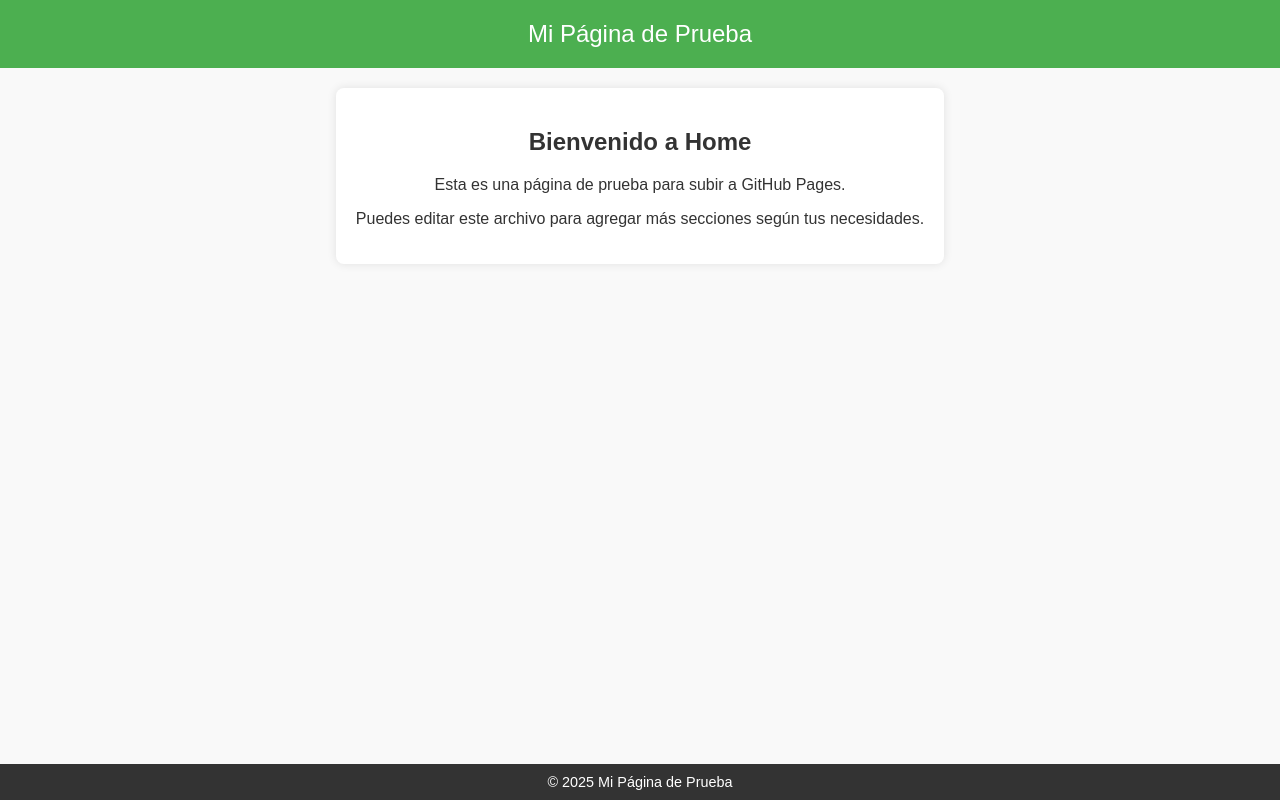
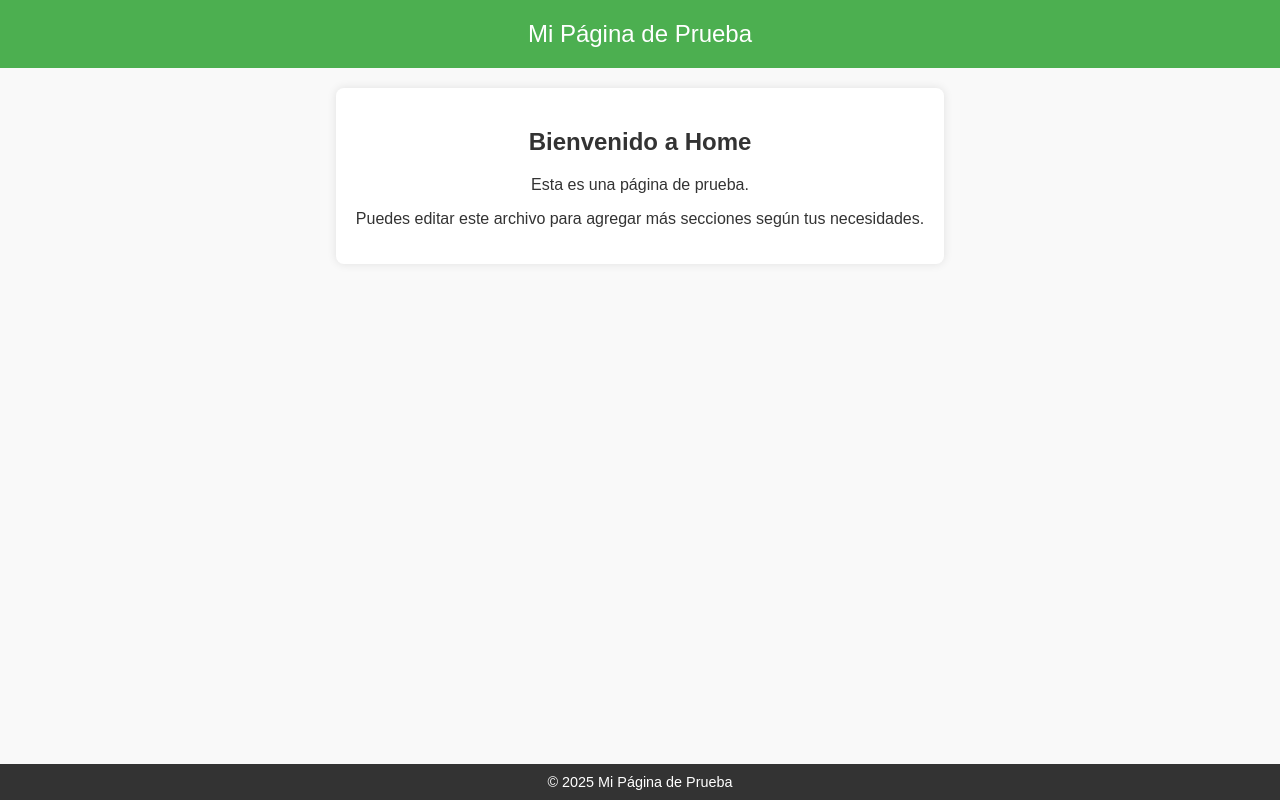
Before and after one commit to leoag1990/paginaweb, a plain HTML site: page index.html in a window 1280 px wide. Drawn offline with Linux system fonts and the light colour scheme.

Commit message:
Update index.html

```diff
--- a/index.html
+++ b/index.html
@@ -60,7 +60,7 @@
     </header>
     <section id="home">
         <h1>Bienvenido a Home</h1>
-        <p>Esta es una página de prueba para subir a GitHub Pages.</p>
+        <p>Esta es una página de prueba.</p>
         <p>Puedes editar este archivo para agregar más secciones según tus necesidades.</p>
     </section>
     <footer>
```
